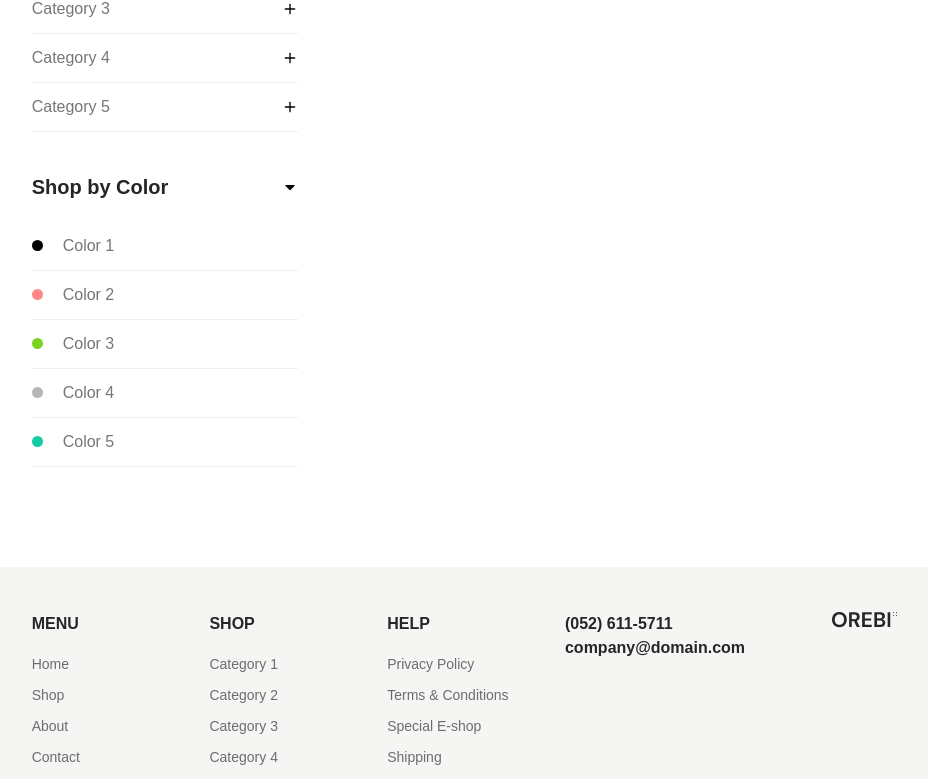
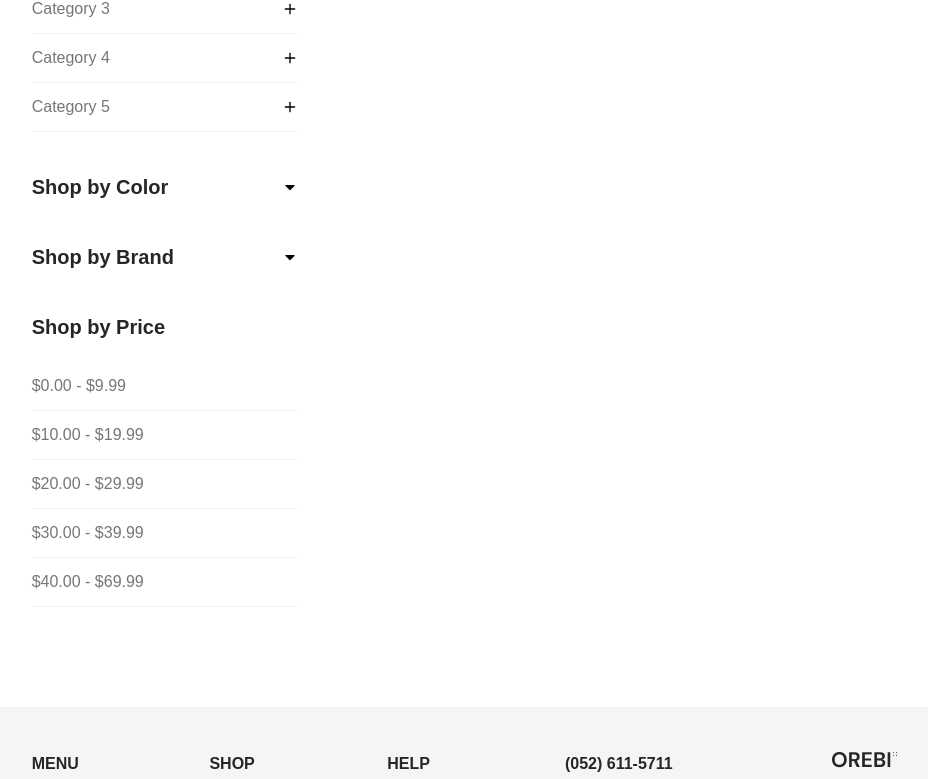
Before and after one commit to khaled6013/E-commerce, a React (Vite) app: page /shop in a window 1280 px wide. Shown: the part 649-1428 px from the top of the page, without its empty margins (75-1003 px from the left). Built offline with nearby package versions, Linux system fonts and the light colour scheme.

Commit message:
product coler ,brand and price change

```diff
--- a/src/components/Products.jsx
+++ b/src/components/Products.jsx
@@ -1,8 +1,11 @@
-import { FaCaretDown } from "react-icons/fa"
+import { useState } from "react"
+import { FaCaretDown, FaCaretUp } from "react-icons/fa"
 import { FiPlus } from "react-icons/fi"
 
 
 const Products = () => {
+  let [ show , SetShow] = useState(false)
+  let [ showOne , setShowTwo] = useState(false)
   return (
     <>
       <div className="lg:py-[100px]">
@@ -40,11 +43,11 @@ const Products = () => {
                  </div>
                 </div>
                 <div className="mt-10 ">
-                    <div className="flex justify-between items-center">
+                    <div className="flex justify-between items-center cursor-pointer" onClick={()=>SetShow(!show)}>
                         <h2 className="text-[#262626] text-[20px] font-dm font-bold">Shop by Color</h2>
-                    <FaCaretDown />
+                        { show ? <FaCaretUp />:<FaCaretDown />}
                     </div>
-                    <div className="mt-8">
+                    <div className={`mt-8 ${ show ? "block":"hidden"}`}>
                         <div className="border-b-[1px] border-[#F0F0F0] pb-3 flex items-center">
                             <div className="bg-[#000000] h-[11px] w-[11px] rounded-full"></div>
                            <p className="text-[#767676] text-[16px] font-dm font-normal pl-5">Color 1</p>
@@ -67,6 +70,52 @@ const Products = () => {
                         </div>
                     </div>
                 </div>
+                <div className="mt-10 ">
+                    <div className="flex justify-between items-center cursor-pointer" onClick={()=>setShowTwo(!showOne)}>
+                        <h2 className="text-[#262626] text-[20px] font-dm font-bold">Shop by Brand</h2>
+                        { showOne ? <FaCaretUp />:<FaCaretDown />}
+
+                    </div>
+                    <div className={`mt-8 ${ showOne ? "block":"hidden"}`}>
+                        <div className="border-b-[1px] border-[#F0F0F0] pb-3">
+                           <p className="text-[#767676] text-[16px] font-dm font-normal">Brand 1</p>
+                        </div>
+                         <div className="border-b-[1px] border-[#F0F0F0] pb-3 pt-3">
+                           <p className="text-[#767676] text-[16px] font-dm font-normal">Brand 2</p>
+                        </div>
+                         <div className="border-b-[1px] border-[#F0F0F0] pb-3 pt-3">
+                           <p className="text-[#767676] text-[16px] font-dm font-normal">Brand 3</p>
+                        </div>
+                         <div className="border-b-[1px] border-[#F0F0F0] pb-3 pt-3">
+                           <p className="text-[#767676] text-[16px] font-dm font-normal">Brand 4</p>
+                        </div>
+                         <div className="border-b-[1px] border-[#F0F0F0] pb-3 pt-3">
+                           <p className="text-[#767676] text-[16px] font-dm font-normal">Brand 5</p>
+                        </div>
+                    </div>
+                </div>
+                <div className="mt-10 ">
+                    <div className="flex justify-between items-center cursor-pointer" >
+                        <h2 className="text-[#262626] text-[20px] font-dm font-bold">Shop by Price</h2>
+                    </div>
+                    <div className='mt-8'>
+                        <div className="border-b-[1px] border-[#F0F0F0] pb-3">
+                           <p className="text-[#767676] text-[16px] font-dm font-normal">$0.00 - $9.99</p>
+                        </div>
+                         <div className="border-b-[1px] border-[#F0F0F0] pb-3 pt-3">
+                           <p className="text-[#767676] text-[16px] font-dm font-normal">$10.00 - $19.99</p>
+                        </div>
+                         <div className="border-b-[1px] border-[#F0F0F0] pb-3 pt-3">
+                           <p className="text-[#767676] text-[16px] font-dm font-normal">$20.00 - $29.99</p>
+                        </div>
+                         <div className="border-b-[1px] border-[#F0F0F0] pb-3 pt-3">
+                           <p className="text-[#767676] text-[16px] font-dm font-normal">$30.00 - $39.99</p>
+                        </div>
+                         <div className="border-b-[1px] border-[#F0F0F0] pb-3 pt-3">
+                           <p className="text-[#767676] text-[16px] font-dm font-normal">$40.00 - $69.99</p>
+                        </div>
+                    </div>
+                </div>
               </div>
             </div>
             <div className="w-9/12">2</div>
```
